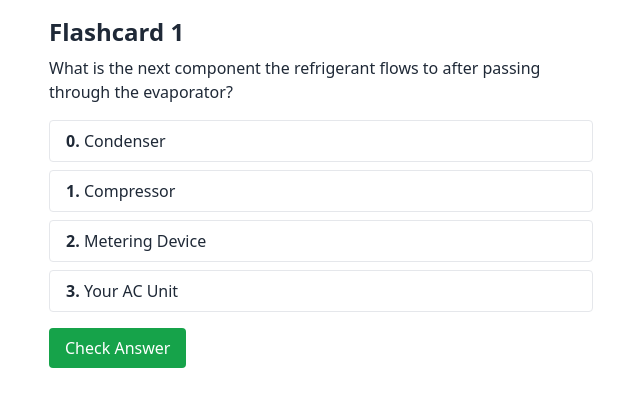
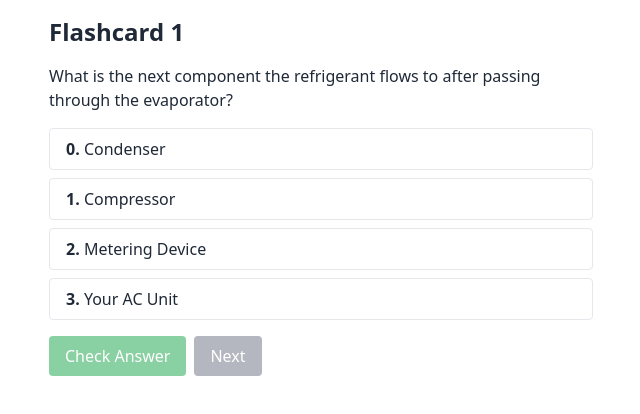
Before and after one commit to RHeath-DH/HVAC_flashcards, a React (Create React App) app: page / in a window 1280 px wide. Shown: the top 414 px of the page, without its empty margins (319-959 px from the left). Built offline with nearby package versions, Linux system fonts and the light colour scheme.

Commit message:
Fix: rework based on ChatGPTs version

```diff
--- a/src/App.js
+++ b/src/App.js
@@ -4,18 +4,16 @@ import questions from "./data/questions.json";
 function App() {
   const [index, setIndex] = useState(0);
   const [selected, setSelected] = useState([]);
-  const [showResult, setShowResult] = useState(false);
-  const [feedback, setFeedback] = useState("");
+  const [answered, setAnswered] = useState(false);
+  const [isCorrect, setIsCorrect] = useState(null);
 
   const current = questions[index];
 
   const toggleSelect = (letter) => {
-    if (showResult) return;
+    if (answered) return;
     if (current.type === "multiple") {
       setSelected((prev) =>
-        prev.includes(letter)
-          ? prev.filter((l) => l !== letter)
-          : [...prev, letter]
+        prev.includes(letter) ? prev.filter((l) => l !== letter) : [...prev, letter]
       );
     } else {
       setSelected([letter]);
@@ -24,48 +22,48 @@ function App() {
 
   const checkAnswer = () => {
     const correct = Array.isArray(current.answer)
-      ? current.answer
-      : [current.answer];
+      ? current.answer.map((a) => a.toUpperCase()).sort()
+      : [current.answer.toUpperCase()];
 
-    const selectedSorted = [...selected].sort();
-    const correctSorted = [...correct].sort();
-
-    const isCorrect =
-      JSON.stringify(selectedSorted) === JSON.stringify(correctSorted);
-
-    setFeedback(isCorrect ? "✅ Correct!" : "❌ Oops! That wasn’t right.");
-    setShowResult(true);
+    const selectedSorted = [...selected].map((s) => s.toUpperCase()).sort();
+    const isCorrect = JSON.stringify(selectedSorted) === JSON.stringify(correct);
+    setIsCorrect(isCorrect);
+    setAnswered(true);
   };
 
   const nextQuestion = () => {
     setIndex((i) => (i + 1) % questions.length);
     setSelected([]);
-    setShowResult(false);
-    setFeedback("");
+    setAnswered(false);
+    setIsCorrect(null);
   };
 
-  const getButtonStyle = (letter) => {
-    if (!showResult) {
+  const getClassName = (letter) => {
+    if (!answered) {
       return selected.includes(letter) ? "bg-blue-100" : "bg-white";
     }
 
     const correct = Array.isArray(current.answer)
-      ? current.answer
-      : [current.answer];
+      ? current.answer.map((a) => a.toUpperCase())
+      : [current.answer.toUpperCase()];
 
+    const isCorrectAnswer = correct.includes(letter);
     const isSelected = selected.includes(letter);
-    const isCorrect = correct.includes(letter);
 
-    if (isSelected && isCorrect) return "bg-green-200 border-green-600";
-    if (isSelected && !isCorrect) return "bg-red-200 border-red-600";
-    if (!isSelected && isCorrect) return "bg-green-100 border-green-400";
+    if (isCorrectAnswer && isSelected) return "bg-green-200 border-green-500";
+    if (isCorrectAnswer) return "bg-green-100 border-green-400";
+    if (isSelected && !isCorrectAnswer) return "bg-red-200 border-red-500";
+    return "bg-white";
+  };
 
-    return "bg-white";
+  const feedbackMessage = () => {
+    if (!answered) return null;
+    return isCorrect ? "✅ Great job!" : "❌ Not quite — review and try again!";
   };
 
   return (
     <div className="max-w-xl mx-auto p-4 text-gray-800">
-      <h1 className="text-2xl font-bold mb-2">Flashcard {current.id}</h1>
+      <h1 className="text-2xl font-bold mb-4">Flashcard {current.id}</h1>
       <p className="mb-4">{current.question}</p>
 
       <div className="space-y-2">
@@ -73,43 +71,33 @@ function App() {
           <button
             key={letter}
             onClick={() => toggleSelect(letter)}
-            className={`block w-full text-left px-4 py-2 border rounded ${getButtonStyle(
-              letter
-            )}`}
+            className={`block w-full text-left px-4 py-2 border rounded ${getClassName(letter)}`}
           >
             <strong>{letter}.</strong> {text}
           </button>
         ))}
       </div>
 
-      {showResult && (
-        <div
-          className={`mt-4 p-3 rounded ${
-            feedback.startsWith("✅")
-              ? "bg-green-100 text-green-800"
-              : "bg-red-100 text-red-800"
-          }`}
-        >
-          {feedback}
-        </div>
-      )}
-
-      <div className="mt-4 flex gap-2">
-        {!showResult ? (
+      <div className="mt-4">
+        {answered && (
+          <div className="mb-2 font-semibold">{feedbackMessage()}</div>
+        )}
+        <div className="flex gap-2">
           <button
             onClick={checkAnswer}
-            className="bg-green-600 text-white px-4 py-2 rounded"
+            disabled={answered || selected.length === 0}
+            className="bg-green-600 hover:bg-green-700 text-white px-4 py-2 rounded disabled:opacity-50"
           >
             Check Answer
           </button>
-        ) : (
           <button
             onClick={nextQuestion}
-            className="bg-gray-600 text-white px-4 py-2 rounded"
+            disabled={!answered}
+            className="bg-gray-500 hover:bg-gray-600 text-white px-4 py-2 rounded disabled:opacity-50"
           >
             Next
           </button>
-        )}
+        </div>
       </div>
     </div>
   );
```
